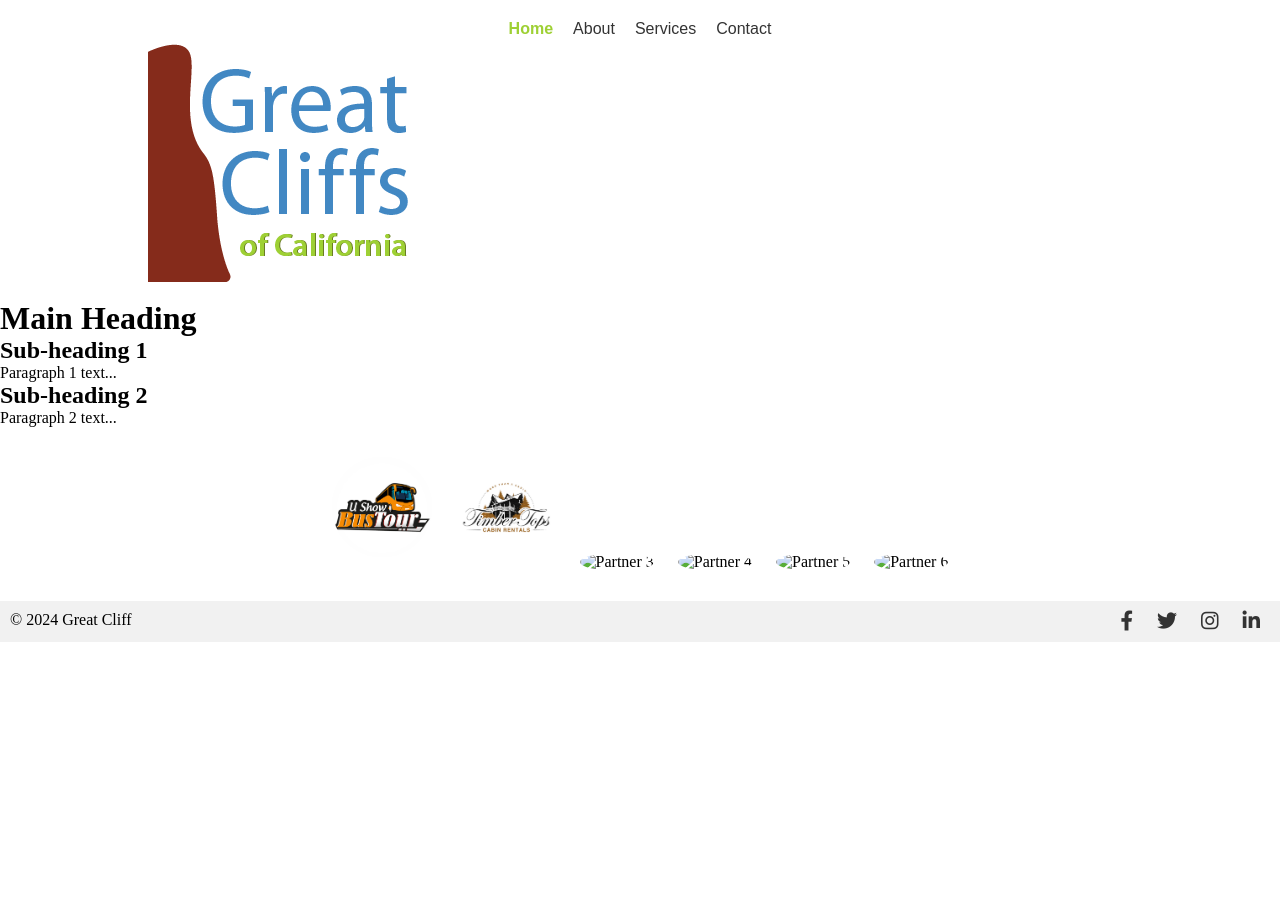
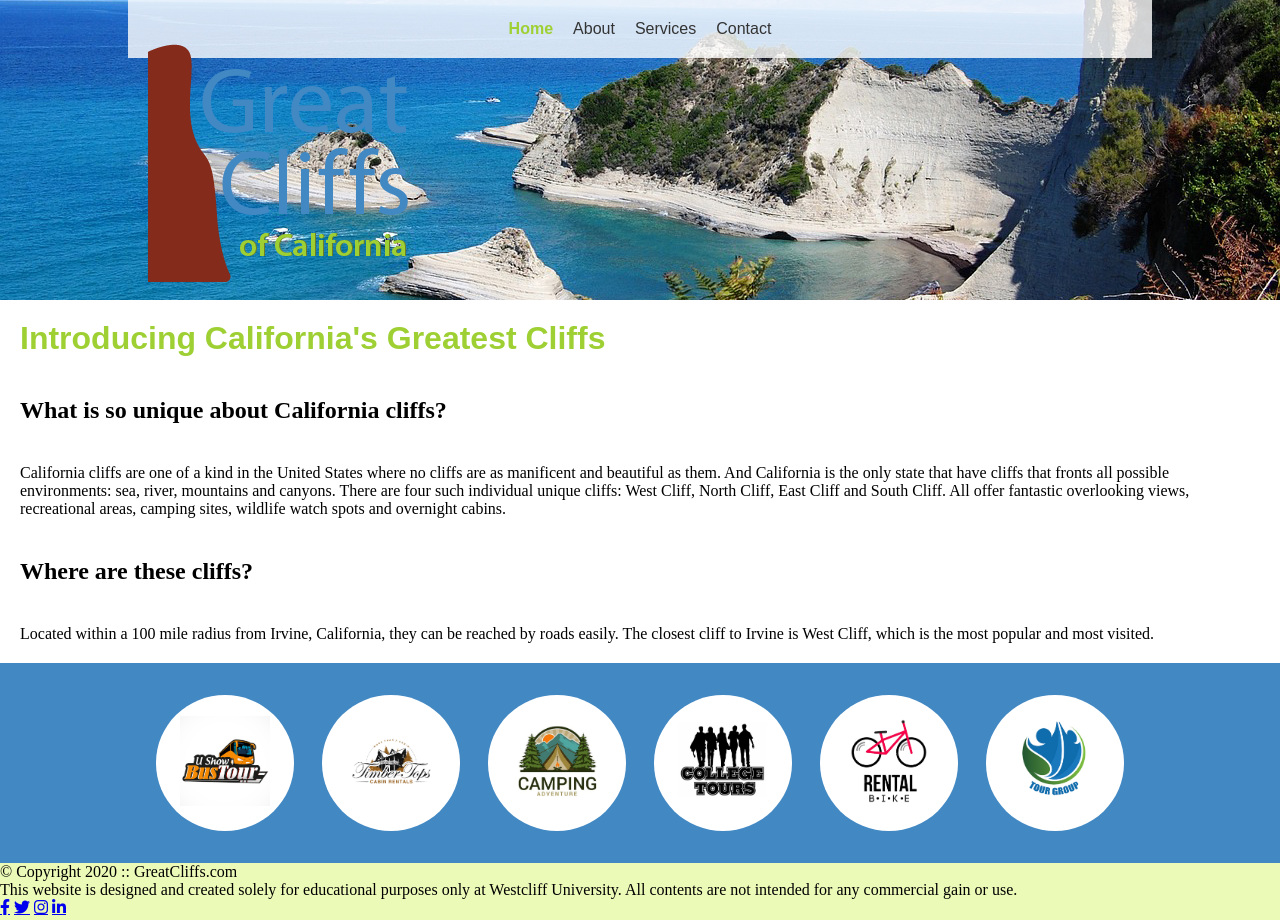
Before and after one commit to PriyaWestCliff/homework-module1, a plain HTML site: page indexweek2day1.html in a window 1280 px wide. Before the commit the page ends 800 px from the top, so only its background shows below. Drawn offline with Linux system fonts and the light colour scheme.

Commit message:
Week2 Day1 HomeWork

```diff
--- a/indexweek2day1.html
+++ b/indexweek2day1.html
@@ -3,17 +3,18 @@
 <head>
     <meta charset="UTF-8">
     <meta name="viewport" content="width=device-width, initial-scale=1.0">
-    <title>Great Cliff</title>
+    <title>Great Cliffs Of California</title>
     <link rel="stylesheet" href="styles.css">
     <link rel="stylesheet" href="https://cdnjs.cloudflare.com/ajax/libs/font-awesome/6.0.0-beta3/css/all.min.css">
     <style>
-        /* Inline styles for quick testing; move to styles.css in practice */
+        /*  */
     </style>
 </head>
+
 <body id="home">
     <header>
         <div class="main-header">
-            <img src="images/logo.png" alt="Great Cliff Logo" class="logo"> <!-- Adjust path and alt text as needed -->
+            <img src="images/logo.png" alt="Great Cliff Logo" class="logo">
             <ul class="nav-menu">
                 <li class="active"><a href="index.html">Home</a></li>
                 <li><a href="about.html">About</a></li>
@@ -23,30 +24,45 @@
         </div>
     </header>
     <main>
-        <h1>Main Heading</h1>
-        <h2>Sub-heading 1</h2>
-        <p>Paragraph 1 text...</p>
-        <h2>Sub-heading 2</h2>
-        <p>Paragraph 2 text...</p>
+        <h1>Introducing California's Greatest Cliffs</h1>
+        <h2>What is so unique about California cliffs?</h2>
+        <p>California cliffs are one of a kind in the United States where no cliffs are as manificent and beautiful as them. And California is the only state that have cliffs that fronts all possible environments: sea, river, mountains and canyons. There are four such individual unique cliffs: West Cliff, North Cliff, East Cliff and South Cliff. All offer fantastic overlooking views, recreational areas, camping sites, wildlife watch spots and overnight cabins.</p>
+        <h2>Where are these cliffs?</h2>
+        <p>Located within a 100 mile radius from Irvine, California, they can be reached by roads easily. The closest cliff to Irvine is West Cliff, which is the most popular and most visited.</p>
     </main>
-    <section class="partners">
-        <img src="images/partner-bustour.png" alt="Partner 1">
-        <img src="images/partner-cabinrental.png" alt="Partner 2">
-        <img src="images/partner-campingadv" alt="Partner 3">
-        <img src="images/partner-collegetours" alt="Partner 4">
-        <img src="images/partner-rentalbike" alt="Partner 5">
-        <img src="images/partner-tourgroup" alt="Partner 6">
+
+    <section>
+        <ul id="partners">
+        <li class="partner">
+        <img src="images/partners/partner-bustour.png" alt="Partner Bus Tours"> </li>
+        <li class="partner">
+        <img src="images/partners/partner-cabinrental.png" alt="Partner Cabin Rental"></li>
+        <li class="partner">
+        <img src="images/partners/partner-campingadv.png" alt="Partner Camping Adventure"></li>
+        <li class="partner">
+        <img src="images/partners/partner-collegetours.png" alt="Partner College Tours"> </li>
+        <li class="partner">
+        <img src="images/partners/partner-rentalbike.png" alt="Partner Bike Rentals"> </li>
+        <li class="partner">
+        <img src="images/partners/partner-tourgroup.png" alt="Partner Tour Group">
+        </li>
+        </ul>
     </section>
+
     <footer>
-        <div class="footer-left">
-            <p>&copy; 2024 Great Cliff</p>
+        <div class="disclaimer">
+            <p>&copy; Copyright 2020 :: GreatCliffs.com</p>
         </div>
-        <div class="footer-right">
+        <div class="nondisclaimer">
+            <p>This website is designed and created solely for educational purposes only at Westcliff University. All contents are not intended for any commercial gain or use.</p>
+        </div>
+        <div class="social">
             <a href="https://facebook.com" class="fab fa-facebook-f"></a>
             <a href="https://twitter.com" class="fab fa-twitter"></a>
             <a href="https://instagram.com" class="fab fa-instagram"></a>
             <a href="https://linkedin.com" class="fab fa-linkedin-in"></a>
         </div>
     </footer>
+
 </body>
 </html>
--- a/styles.css
+++ b/styles.css
@@ -7,9 +7,9 @@
 
 /* Header styles */
 header {
-    background: url('images/your-background-image.jpg') no-repeat center center;
+    background: url(images/cliff_ocean.jpg) no-repeat center center;
     background-size: cover;
-    height: 300px; /* Adjust height as needed */
+    height: 300px;
     position: relative;
 }
 
@@ -20,6 +20,27 @@ header {
     padding: 20px;
     text-align: center;
     position: relative;
+}
+
+/* Main area styles */
+main h1{
+    font-family: Arial, Helvetica, sans-serif;
+    color: #9ed034;
+    padding: 20px;
+}
+
+main ul li.active a {
+    color : #fff;
+}
+
+main h2 {
+    font-size: 1.5em;
+    padding: 20px;
+}
+
+main p {
+    font-size: 1em;
+    padding: 20px;
 }
 
 .logo {
@@ -55,64 +76,81 @@ header {
     color: #9ed034;
 }
 
-/* Main area styles */
-.main {
-    font-family: Arial, Helvetica, sans-serif;
-    color: #9ed034;
+/* Partners section styles */
+section {
+    width: 100%;
+    background-color: #4288c3;
+}
+section #partners {
+
+    width: 1200px;
+    padding: 2em 0 2em 0;
+    margin: 0 auto;
     text-align: center;
-    padding: 20px;
+
 }
+section #partners .partner {
+    display: inline-block;
+    margin: 0 0.75em;
+    padding: 1.3em 1.5em;
+    background-color: #fff;
+    border-radius: 50%;
+    }
 
-.main h1 {
-    font-size: 2em;
-}
-
-.main h2 {
-    font-size: 1.5em;
-}
-
-.main p {
-    font-size: 1em;
-}
-
-/* Partners section styles */
-.partners {
-    text-align: center;
-    padding: 20px;
-}
-
-.partners img {
-    border-radius: 50%;
-    width: 100px; /* Adjust size as needed */
-    height: 100px; /* Adjust size as needed */
-    margin: 10px;
-    object-fit: cover;
-}
+    section #partners .partner img {
+    width: 90px;
+    height: 90px;
+    }
 
 /* Footer styles */
 footer {
-    display: flex;
-    justify-content: space-between;
-    padding: 10px;
-    background-color: #f1f1f1;
+    width: 100%;
+    height: 155px;
+    padding-bottom: lem;
+    background-color: #ecfab8;
 }
 
-.footer-left {
-    flex: 1;
+footer #nondisclaimer .copy {
+    padding: 3.5em 3.5em 3.5em 13em;
+    float: left;
+    font-size: 0.9em;
+}
+footer #nondisclaimer .social {
+padding: 2.5em;
+margin-right: 9.25em;
+float: right;
 }
 
-.footer-right {
-    flex: 1;
-    text-align: right;
+footer #disclaimer {
+    clear:both;
+}
+footer #disclaimer p {
+    font-size: 0.85em;
+    text-align: center;
 }
 
-.fab {
-    font-size: 20px;
-    color: #333;
-    margin: 0 10px;
+footer #nondisclaimer .social .fa {
+    padding: 15px;
+    font-size: 15px;
+    width: 15px;
+    text-align: center;
     text-decoration: none;
+    margin: 0 4px;
+    border-radius: 50%;
+}
+    footer #nondisclaimer .social .fa:hover {
+    opacity: 0.7;
 }
 
-.fab:hover {
-    color: #9ed034;
+footer #nondisclaimer .social .fa-facebook {
+    background: #3B5998;
+    color: white;
+    }
+footer #nondisclaimer .social .fa-twitter {
+    background: #55ACEE;
+    color: white;
+    }
+footer #nondisclaimer .social .fa-instagram {
+background: #125688;
+color: white;
 }
```
Also changed, not shown: images/partners/partner-bustour.png (renamed from images/partner-bustour.png), images/partners/partner-cabinrental.png (renamed from images/partner-cabinrental.png), images/partners/partner-campingadv.png (renamed from images/partner-campingadv.png), images/partners/partner-collegetours.png (renamed from images/partner-collegetours.png), images/partners/partner-rentalbike.png (renamed from images/partner-rentalbike.png), images/partners/partner-tourgroup.png (renamed from images/partner-tourgroup.png).
